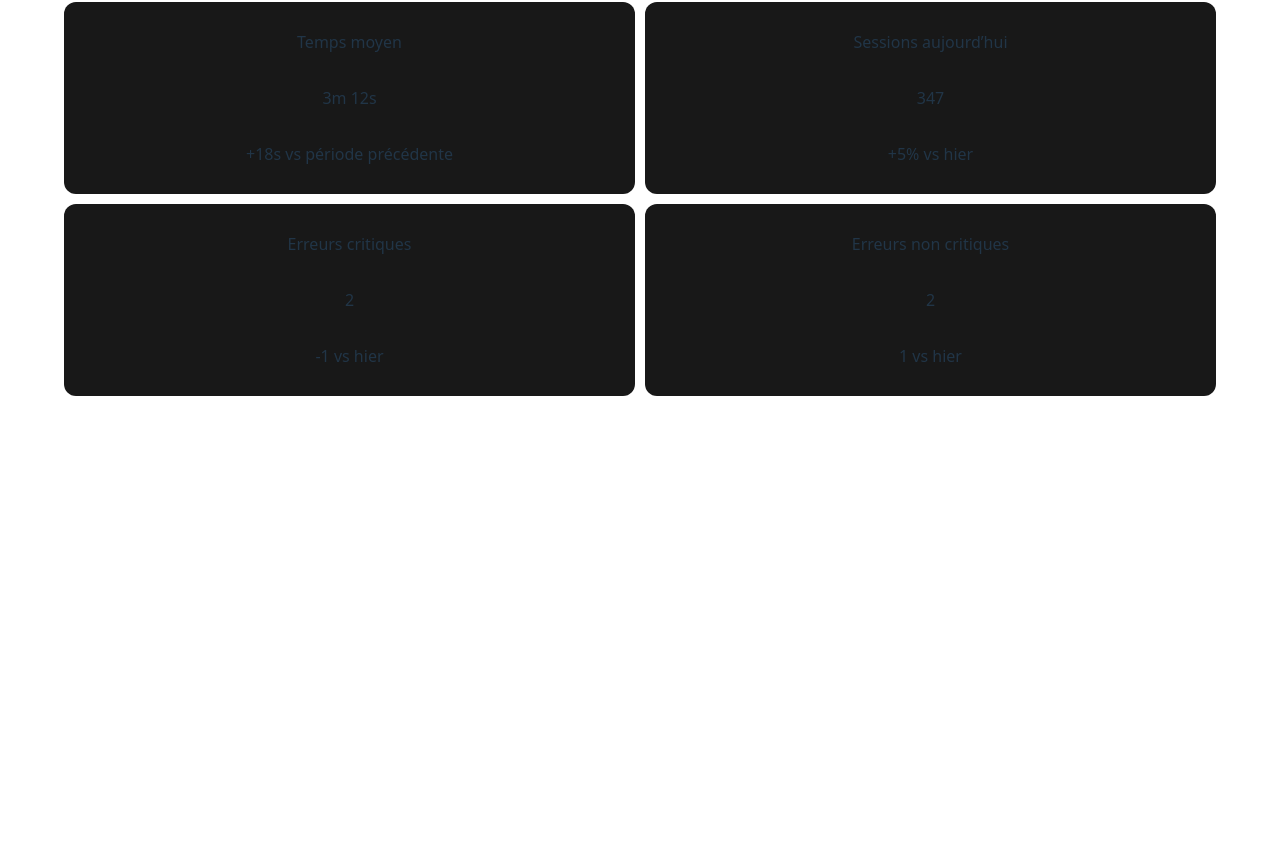
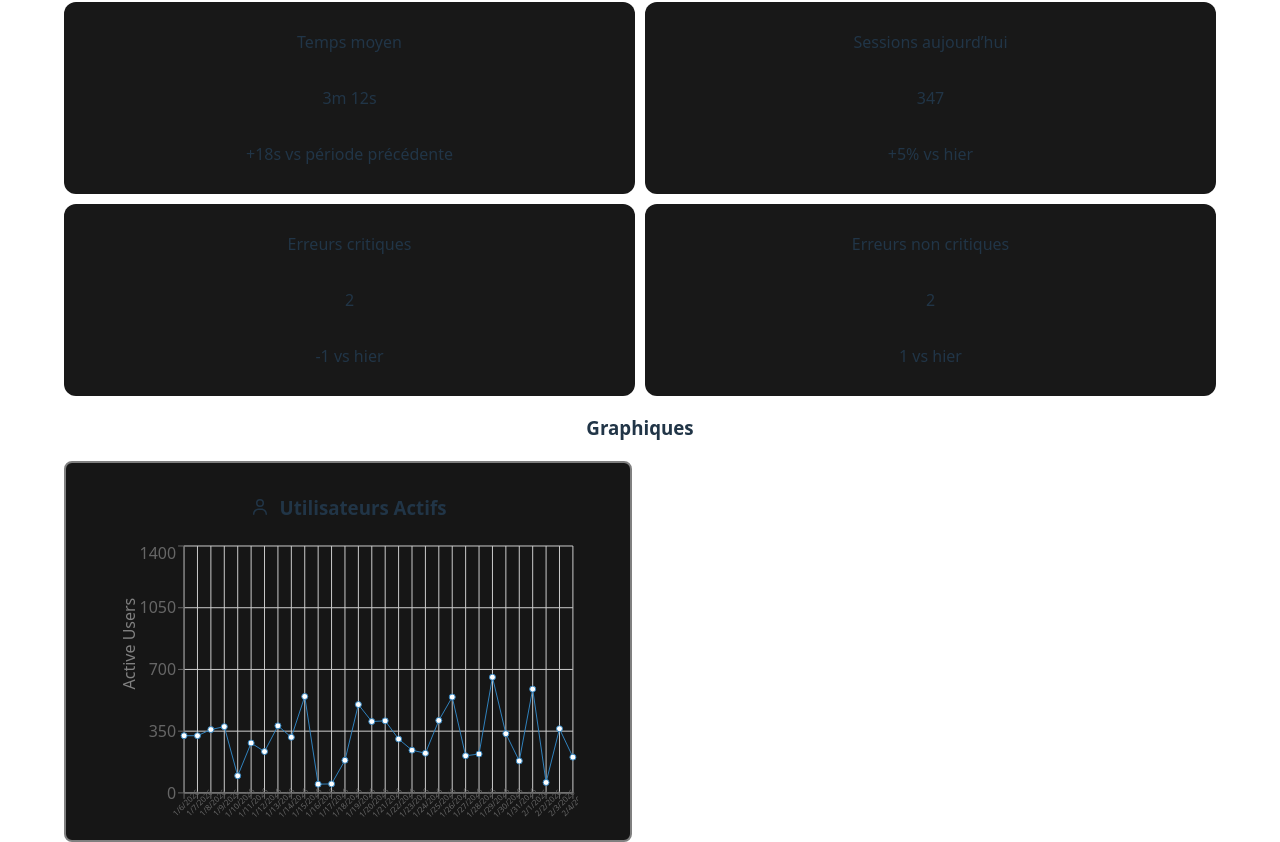
Before and after one commit to MonkeyClem/dashboard-react-ts, a React (Vite) app: page /dashboard in a window 1280 px wide. Shown: the part 442-1284 px from the top of the page. Before the commit the page ends 838 px from the top, so only its background shows below. Built offline with nearby package versions, Linux system fonts and the light colour scheme.

Commit message:
1st commit - LineChart is working - few UI adjustments left

```diff
--- /dev/null
+++ b/src/components/dashboard/ChartsSection.tsx
@@ -0,0 +1,42 @@
+import { LineChart, CartesianGrid, XAxis, YAxis, Line } from "recharts";
+import type { ActiveUsersTrendPoint } from "../../types/analytics";
+
+interface ChartsSectionProps {
+  activeUsersTrendData: ActiveUsersTrendPoint[];
+}
+
+const Y_AXIS_MAX = 1400;
+
+export function ChartsSection({ activeUsersTrendData }: ChartsSectionProps) {
+  return (
+    <LineChart
+      responsive
+      style={{
+        height: "85%",
+        minHeight: 150,
+        width: "85%",
+        aspectRatio: 1.6,
+      }}
+
+      data={activeUsersTrendData}
+    >
+      <CartesianGrid />
+      <XAxis
+             dataKey={"dayIndex"}
+            fontSize={8}
+            angle={-45}
+            interval={0}
+             />
+      <YAxis
+        domain={[0, Y_AXIS_MAX]}
+        label={{
+          value: `Active Users`,
+          position: "insideLeft",
+          dy: 20,
+          angle: -90,
+        }}
+      />
+      <Line dataKey="activeUsers" />
+    </LineChart>
+  );
+}
--- a/src/components/dashboard/FiltersBar.tsx
+++ b/src/components/dashboard/FiltersBar.tsx
@@ -7,7 +7,7 @@ interface FiltersBarProps {
   onCategoryChange: (next: Category) => void;
 }
 
-const PERIOD_OPTIONS: readonly PeriodDays[] = [7, 30, 90];
+const PERIOD_OPTIONS: readonly PeriodDays[] = [7, 14, 21, 30];
 const CATEGORY_OPTIONS: readonly Category[] = ["all", "A", "B", "C"];
 
 export default function FiltersBar({
--- a/src/pages/DashboardPage/DashboardPage.module.css
+++ b/src/pages/DashboardPage/DashboardPage.module.css
@@ -4,3 +4,26 @@
    justify-content: flex-start;
    gap: 10px;
 }
+
+.dashboardChartsContainer{
+    display: grid;
+    grid-template-columns: repeat(2, 1fr);
+    gap: 16px;
+}
+
+.dashboardChartCard{
+    background-color: rgb(22, 22, 22);
+    padding: 12px;
+    border: 2px solid grey;
+    border-radius : 8px;
+    display: flex;
+    flex-direction: column;
+    justify-content: center;
+    align-items: center;
+}
+
+.dashboardChartCardHeader{
+    display: flex;
+    align-items: baseline;
+    gap: 10px;
+}
--- a/src/pages/DashboardPage/DashboardPage.tsx
+++ b/src/pages/DashboardPage/DashboardPage.tsx
@@ -3,6 +3,12 @@ import KpiCard from "../../components/dashboard/KpiCard";
 import styles from "./DashboardPage.module.css";
 import FiltersBar from "../../components/dashboard/FiltersBar";
 import type { PeriodDays, Category } from "../../types/filters";
+import { ChartsSection } from "../../components/dashboard/ChartsSection";
+import {
+  createMockTrendData,
+} from "../../types/analytics";
+import { FontAwesomeIcon } from "@fortawesome/react-fontawesome";
+import { faBarChart, faUser } from "@fortawesome/free-regular-svg-icons";
 
 export type kpiMockType = {
   id: number;
@@ -40,7 +46,6 @@ const mockedData: kpiMockType[] = [
   { id: 6, label: "Erreurs non critiques", value: 2, hint: "1 vs hier" },
 ];
 
-
 export default function DashboardPage() {
   const [period, setPeriod] = useState<PeriodDays>(30);
   const [category, setCategory] = useState<Category>("C");
@@ -51,6 +56,9 @@ export default function DashboardPage() {
   const handleCategoryChange = (category: Category): void => {
     setCategory(category);
   };
+
+
+  const mockedActiveUsersTrendData = createMockTrendData(period, category);
 
   return (
     <>
@@ -72,6 +80,29 @@ export default function DashboardPage() {
           />
         ))}
       </div>
+
+    <h3>Graphiques</h3>
+    <div className={styles.dashboardChartsContainer}         >
+        <div className={styles.dashboardChartCard}>
+          <div className={styles.dashboardChartCardHeader}>
+                <FontAwesomeIcon icon={faUser}/>
+                <h3>Utilisateurs Actifs</h3>
+          </div>
+                <ChartsSection
+                activeUsersTrendData={mockedActiveUsersTrendData}
+                />
+        </div>
+        {/* <div className={styles.dashboardChartCard}>
+        <div className={styles.dashboardChartCardHeader}>
+                <FontAwesomeIcon icon={faBarChart}/>
+                <h3>Taux de complétion</h3>
+          </div>
+            <ChartsSection
+                activeUsersTrendData={mockedActiveUsersTrendData}
+                // breakdownData={mockedTrendData}
+            />
+       </div> */}
+    </div>
     </>
   );
 }
--- /dev/null
+++ b/src/types/analytics.ts
@@ -0,0 +1,43 @@
+import type { PeriodDays, Category } from "./filters";
+
+export interface ActiveUsersTrendPoint {
+    dayIndex: string
+    activeUsers: number,
+    }
+
+
+export const createFakeUsersAmount = (category : Category) : number => {
+        switch (category) {
+            case "A":
+                return Math.random()*1200;
+            case "B":
+                return Math.random()*950;
+            case "C":
+                return Math.random()*700
+            default:
+                return Math.random()*1100;
+        }
+
+}
+
+export const createFakeActiveUsersActivity = (dayCount : number) : Date => {
+    const currentDate = new Date();
+    currentDate.setDate(currentDate.getDate() - dayCount);
+    return currentDate
+}
+
+
+export const createMockTrendData = (period : PeriodDays, category : Category) : ActiveUsersTrendPoint[] => {
+            let dayCount = period
+            const mockedTrendData : ActiveUsersTrendPoint[] =  []
+
+           for(let i = period; i >= 1; i--){
+                const dayIndex = createFakeActiveUsersActivity(dayCount)
+                const activeUsers = createFakeUsersAmount(category)
+                const newObject = {dayIndex : dayIndex.toLocaleDateString(), activeUsers: activeUsers}
+                mockedTrendData.push(newObject)
+                dayCount -= 1
+            }
+
+            return mockedTrendData
+        }
--- a/src/types/filters.tsx
+++ b/src/types/filters.tsx
@@ -1,2 +1,2 @@
 export type Category = "all" | "A" | "B" | "C";
-export type PeriodDays = 7 | 30 | 90;
+export type PeriodDays = 7 | 14 | 21 | 30 ;
```
Also changed, not shown: package.json (+8 -1 lines), 1 other file (tests, documents, lock files or other folders).
